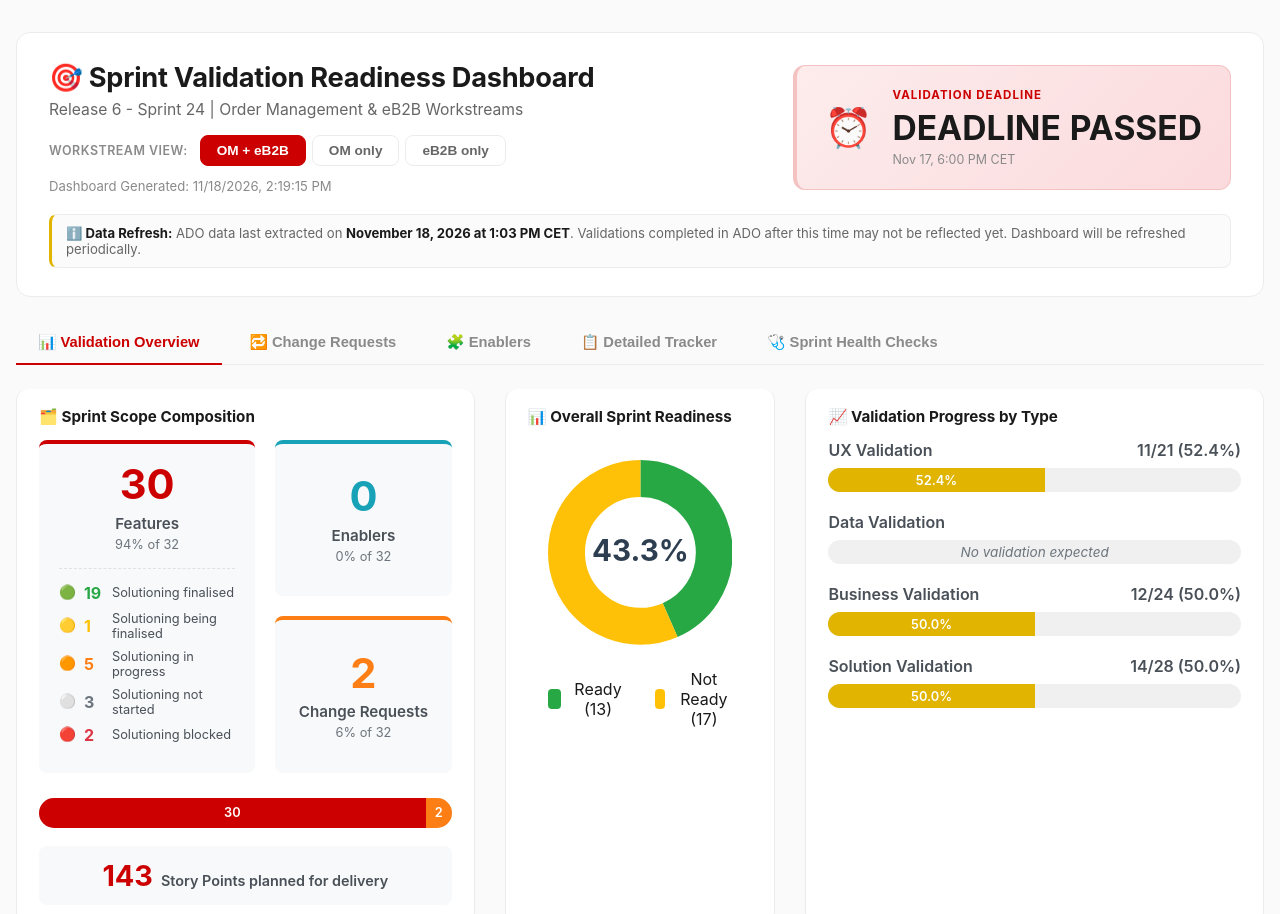
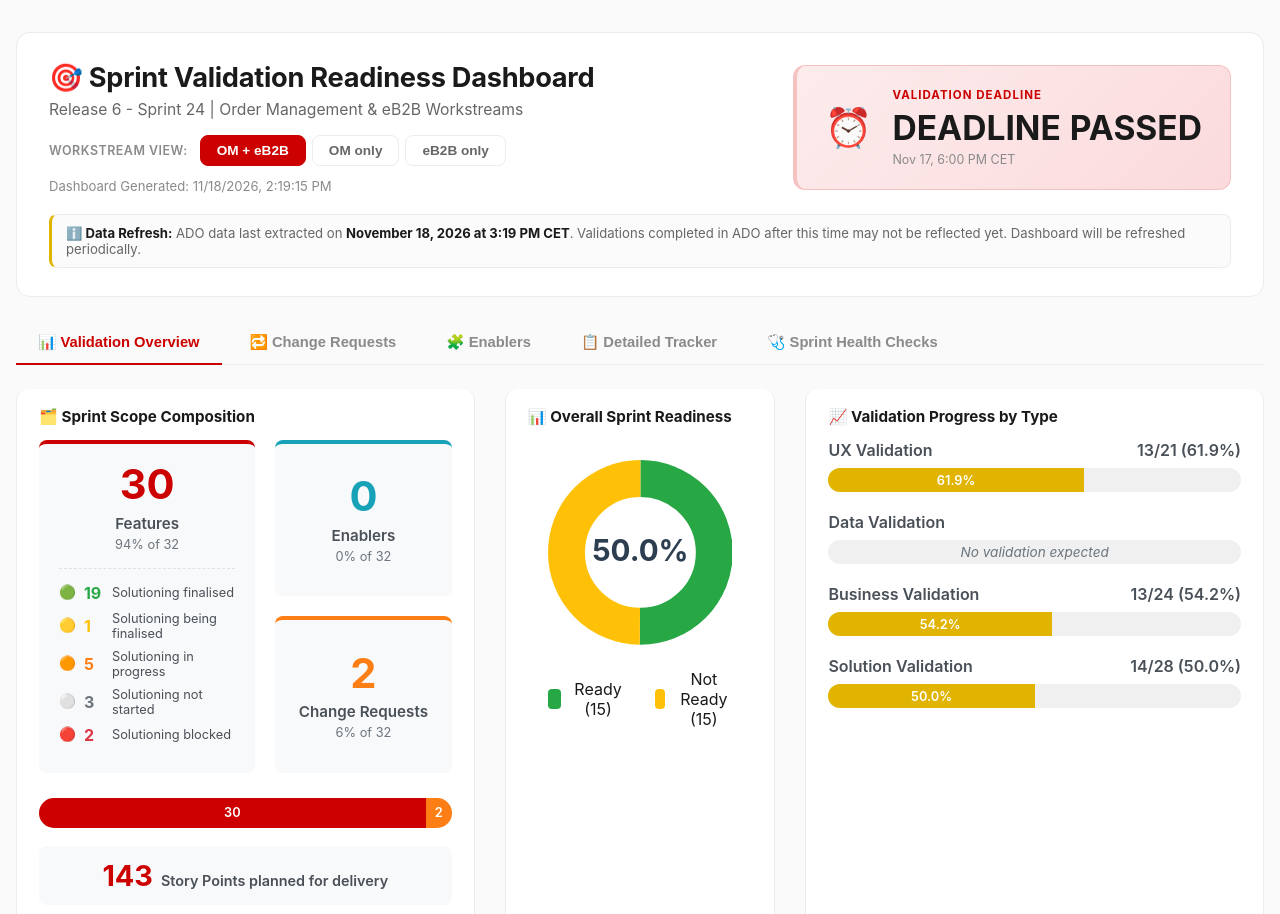
Before and after one commit to AudeCL/sprint24-validation-dashboard, a plain HTML site: page Sprint_Validation_Readiness.html in a window 1280 px wide. Shown: the top 914 px of the page. Drawn offline with Linux system fonts and the light colour scheme.

Commit message:
Auto-refresh Sprint 24 dashboard from ADO (Nov 18 2026, 3:19 PM)

```diff
--- a/Sprint_Validation_Readiness.html
+++ b/Sprint_Validation_Readiness.html
@@ -759,7 +759,7 @@
             </div>
         </div>
         <div class="data-refresh-notice">
-            <strong>ℹ️ Data Refresh:</strong> ADO data last extracted on <strong>November 18, 2026 at 1:03 PM CET</strong>.
+            <strong>ℹ️ Data Refresh:</strong> ADO data last extracted on <strong>November 18, 2026 at 3:19 PM CET</strong>.
             Validations completed in ADO after this time may not be reflected yet. Dashboard will be refreshed periodically.
         </div>
     </div>
@@ -945,7 +945,7 @@
             {id:"1600429",title:"[eB2B] FAQ page",assignee:"Sara",state:"In Build",tags:["eB2B","UX"],ux_ui:1,data_rel:0,t:1,u:1,d:0,b:0,sp:1,parent:"1381423"},
             {id:"1602041",title:"[eB2B] eB2B Portal Welcome Email",assignee:"",state:"Ready to build",tags:["eB2B","Grooming-Queue","UX"],ux_ui:1,data_rel:0,t:1,u:1,d:0,b:1,sp:2,parent:"1381395"},
             {id:"1602078",title:"[eB2B][Change Request] Bounce Email",assignee:"",state:"Ready to build",tags:["ChangeRequest","eB2B","Grooming-Queue","UX"],ux_ui:1,data_rel:0,t:1,u:1,d:0,b:1,sp:2,parent:"1381486"},
-            {id:"1609521",title:"[eB2B] ContentSquare (via GTM) - UX Analytics, Heatmapping & Session Recording",assignee:"",state:"Design Completed",tags:["eB2B","Grooming-Done","NoQA"],ux_ui:0,data_rel:0,t:1,u:0,d:0,b:0,sp:1,parent:"1381364"},
+            {id:"1609521",title:"[eB2B] ContentSquare (via GTM) - UX Analytics, Heatmapping & Session Recording",assignee:"",state:"Design Completed",tags:["eB2B","Grooming-Done","NoQA"],ux_ui:0,data_rel:0,t:1,u:0,d:0,b:1,sp:1,parent:"1381364"},
             {id:"1609552",title:"[eB2B] AB Tasty Integration (via GTM) - A/B Tasty & Personalization",assignee:"",state:"Ready to build",tags:["eB2B","Grooming-Done","NoQA"],ux_ui:0,data_rel:0,t:1,u:0,d:0,b:1,sp:1,parent:"1381364"},
             {id:"1614801",title:"[eB2B] Password Change from Account - My profile",assignee:"",state:"Ready to build",tags:["eB2B","UX"],ux_ui:1,data_rel:0,t:1,u:1,d:0,b:1,sp:3,parent:"1381402"},
             {id:"1614974",title:"[eB2B] Okta User Status Dependency (Okta user deletion)",assignee:"",state:"Design Completed",tags:["eB2B"],ux_ui:0,data_rel:0,t:0,u:0,d:0,b:0,sp:3,parent:"1381402"},
@@ -953,9 +953,9 @@
             {id:"1619322",title:"[eB2B][Change Request][Best Effort] Return Detailed Page - Revise Line Item Return quantities",assignee:"",state:"Design Completed",tags:["BestEffort","ChangeRequest","eB2B","UX"],ux_ui:1,data_rel:0,t:0,u:0,d:0,b:0,sp:3,parent:"1381476"},
             {id:"1622151",title:"[eB2B][Best Effort] Quick Order - BACK",assignee:"",state:"Design Completed",tags:["BestEffort","eB2B","UX"],ux_ui:1,data_rel:0,t:0,u:0,d:0,b:0,sp:8,parent:"1386887"},
             {id:"1624960",title:"[eB2B][Best Effort] Quick Order Widget",assignee:"",state:"Design Completed",tags:["BestEffort","eB2B","NoValidation"],ux_ui:1,data_rel:0,t:0,u:0,d:0,b:0,sp:3,parent:"1386887"},
-            {id:"1571943",title:"[eB2B] User Registration - External Delegated User Invitation",assignee:"",state:"Design Completed",tags:["eB2B","Grooming-Queue","UX"],ux_ui:1,data_rel:0,t:1,u:0,d:0,b:1,sp:36,parent:"1381395"},
+            {id:"1571943",title:"[eB2B] User Registration - External Delegated User Invitation",assignee:"",state:"Ready to build",tags:["eB2B","Grooming-Queue","UX"],ux_ui:1,data_rel:0,t:1,u:1,d:0,b:1,sp:36,parent:"1381395"},
             {id:"1571946",title:"[eB2B] User Registration - Internal Logic and User Provisionning",assignee:"",state:"Ready to build",tags:["eB2B","Grooming-Queue"],ux_ui:0,data_rel:0,t:1,u:0,d:0,b:1,sp:5,parent:"1381395"},
-            {id:"1571963",title:"[eB2B] User Registration - Internal Salesforce Console User",assignee:"",state:"Design Completed",tags:["eB2B","UX"],ux_ui:1,data_rel:0,t:0,u:0,d:0,b:0,sp:2,parent:"1381395"},
+            {id:"1571963",title:"[eB2B] User Registration - Internal Salesforce Console User",assignee:"",state:"Design Completed",tags:["eB2B","UX"],ux_ui:1,data_rel:0,t:0,u:1,d:0,b:0,sp:2,parent:"1381395"},
             {id:"1602281",title:"[eB2B][Best Effort] Quick Order - UI",assignee:"",state:"Design Completed",tags:["BestEffort","eB2B","UX"],ux_ui:1,data_rel:0,t:0,u:0,d:0,b:0,sp:3,parent:"1386887"},
             {id:"1600351",title:"[eB2B] Wishlist details",assignee:"",state:"Ready to build",tags:["eB2B","Grooming-Done","UX"],ux_ui:1,data_rel:0,t:1,u:1,d:0,b:1,sp:3,parent:"1381461"},
             {id:"1600422",title:"[eB2B] Wishlist Widget",assignee:"",state:"Ready for Sprint testing",tags:["eB2B","Grooming-Done","UX"],ux_ui:1,data_rel:0,t:1,u:1,d:0,b:1,sp:3,parent:"1381461"}
```
Also changed, not shown: index.html (+4 -4 lines).
